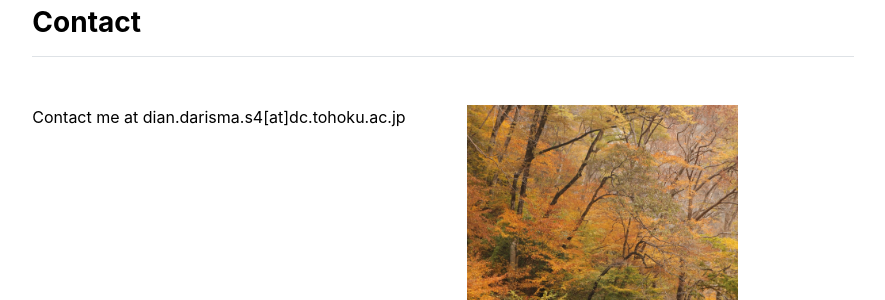
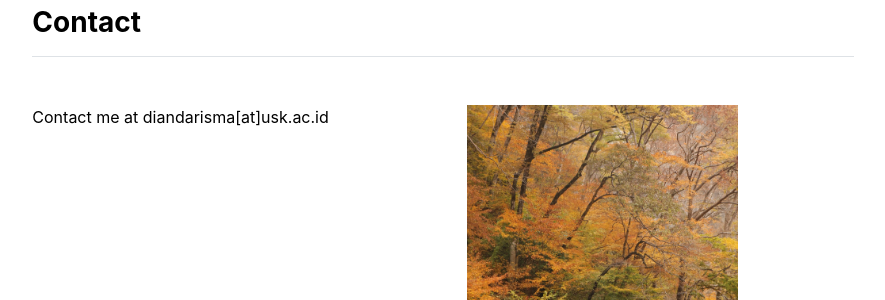
Before and after one commit to diandarisma/diandarisma.github.io, a Jekyll site: the page built from contact.md, in a window 1280 px wide. Shown: the part 167-467 px from the top of the page, without its empty margins (197-1082 px from the left). Built offline with Jekyll 4.4.1, drawn with Linux system fonts in a browser that asks for light colours.

Commit message:
Update contact.html

```diff
--- a/_includes/contact.html
+++ b/_includes/contact.html
@@ -4,7 +4,7 @@
     {% for contact in site.data.settings.contacts %}
     <div class="row g-5 mb-5">
       <div class="col-md-6">
-        <p>Contact me at dian.darisma.s4[at]dc.tohoku.ac.jp</p>
+        <p>Contact me at diandarisma[at]usk.ac.id</p>
       </div>
       <div class="col-md-6">
         <img src="{{ site.github.url }}/{{ contact.image }}" alt="Contact" width="70%">
```
